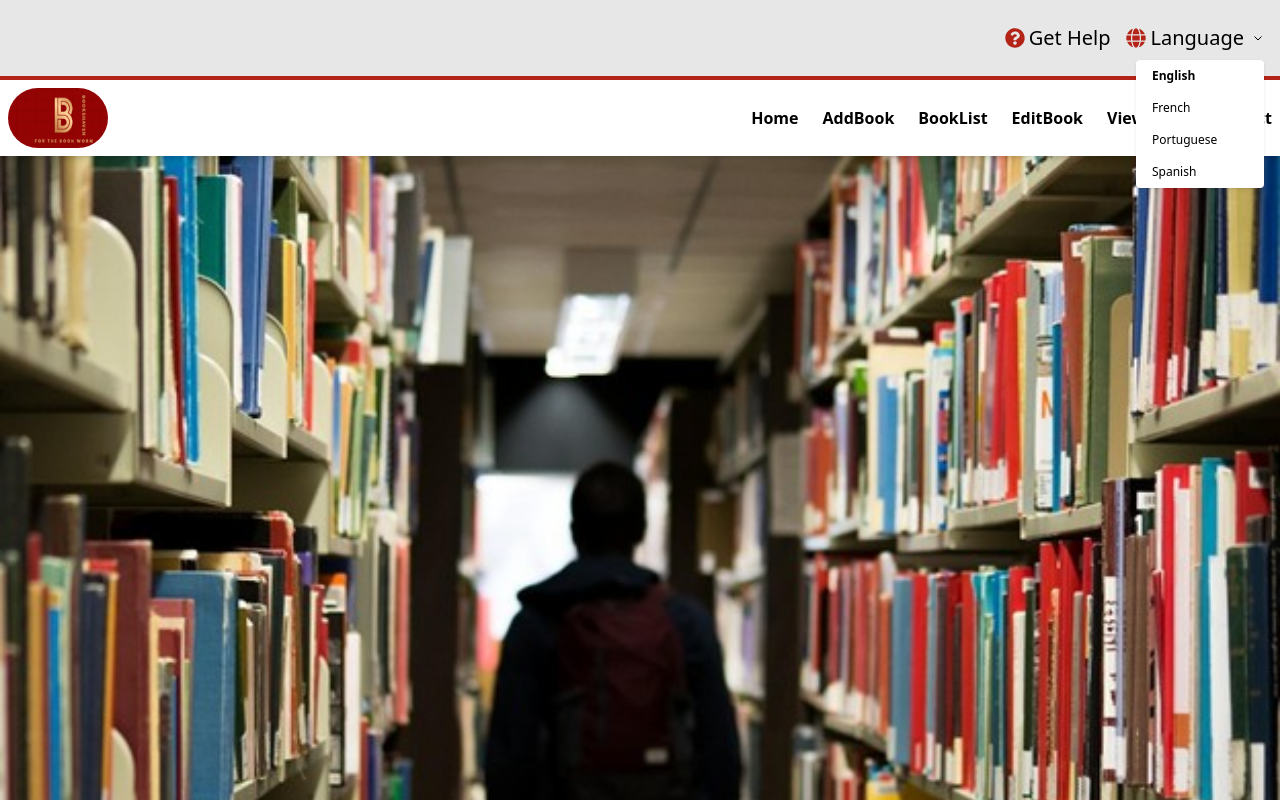
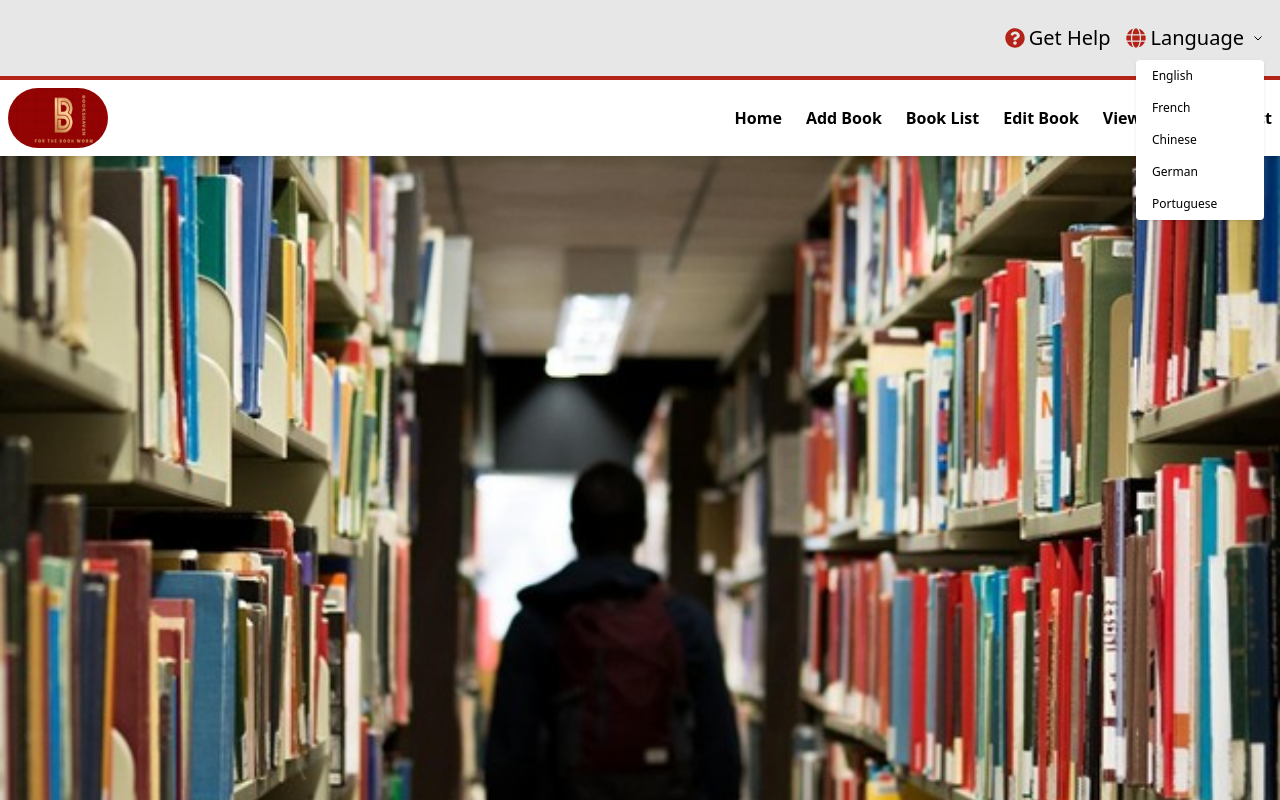
Before and after one commit to DEESAX2/Lib-App, a React (Vite) app: page / in a window 1280 px wide. Both pictures are taken after a click on the button "Language". Shown: the top 800 px of the page. Built offline with nearby package versions, Linux system fonts and the light colour scheme; no server answers.

Commit message:
nav update

```diff
--- a/package.json
+++ b/package.json
@@ -11,9 +11,11 @@
   },
   "dependencies": {
     "axios": "^1.9.0",
+    "i18next": "^25.2.1",
     "lucide-react": "^0.513.0",
     "react": "^19.1.0",
     "react-dom": "^19.1.0",
+    "react-i18next": "^15.5.2",
     "react-icons": "^5.5.0",
     "react-router": "^7.6.2"
   },
--- a/src/App.jsx
+++ b/src/App.jsx
@@ -9,6 +9,7 @@ import ViewBook from "./pages/ViewBook";
 import NotFound from "./pages/NotFound";
 import Navbar from "./components/Navbar";
 import Footer from "./components/Footer";
+import "./i18n";
 
 const libAppRouter = createBrowserRouter([
   { path: "/", element: <Home /> },
--- a/src/components/Navbar.jsx
+++ b/src/components/Navbar.jsx
@@ -1,68 +1,154 @@
+import { useTranslation } from "react-i18next";
 import logo from "../assets/images/logo.jpg";
 import { Link } from "react-router";
-import { FaMapMarkerAlt,FaQuestionCircle, FaGlobe} from "react-icons/fa";
+import { FaQuestionCircle, FaGlobe } from "react-icons/fa";
 import { useState } from "react";
 
 function Navbar() {
-  const [lang, setLang] = useState("English");
+  const { t, i18n } = useTranslation();
   const [showDropdown, setShowDropdown] = useState(false);
+
+  const changeLanguage = (lng) => {
+    i18n.changeLanguage(lng);
+    setShowDropdown(false);
+  };
 
   return (
     <nav className="bg-[#FFFF] text-shadow-black fixed top-0 left-0 right-0 shadow-md z-50">
       {/* Top Bar */}
-      <div className="bg-[#E7E7E7] text-black  text-xs py-6 px-4 flex justify-between items-center">
-         {/* Left side */}
-         <div></div>
-         {/* --- Right side-- */}
+      <div className="bg-[#E7E7E7] text-black text-xs py-6 px-4 flex justify-between items-center">
+        <div></div>
         <div className="flex items-center space-x-4">
-          <a href="https://houstonlibrary.org/get-help" target="_blank" rel="noopener noreferrer" className= " flex items-center hover:underline text-xl bold font-light focus:outline-none"><FaQuestionCircle className="mr-1 text-[#B32317] text-xl" />Get Help</a>
+          <a
+            href="https://houstonlibrary.org/get-help"
+            target="_blank"
+            rel="noopener noreferrer"
+            className="flex items-center hover:underline text-xl bold font-light focus:outline-none"
+          >
+            <FaQuestionCircle className="mr-1 text-[#B32317] text-xl" />
+            {t("getHelp")}
+          </a>
           {/* Language Dropdown */}
           <div className="relative">
             <button
               onClick={() => setShowDropdown(!showDropdown)}
-              className="flex items-center space-x-1 hover:underline text-xl  font-light focus:outline-none"><FaGlobe className="mr-1 text-[#B32317] text-xl" /><span>Language</span>
-              <svg className="w-3 h-3 ml-1" fill= "none" stroke="currentColor" strokeWidth="2"viewBox="0 0 24 24"><path d="M19 9l-7 7-7-7" /></svg>
+              className="flex items-center space-x-1 hover:underline text-xl font-light focus:outline-none"
+            >
+              <FaGlobe className="mr-1 text-[#B32317] text-xl" />
+              <span>{t("language")}</span>
+              <svg
+                className="w-3 h-3 ml-1"
+                fill="none"
+                stroke="currentColor"
+                strokeWidth="2"
+                viewBox="0 0 24 24"
+              >
+                <path d="M19 9l-7 7-7-7" />
+              </svg>
             </button>
             {showDropdown && (
               <ul className="absolute right-0 mt-2 w-32 bg-white text-black rounded shadow z-10">
-                {["English", "French", "Portuguese", "Spanish"].map((l) => (
-                  <li key={l} className={`px-4 py-2 hover:bg-gray-200 cursor-pointer ${ lang === l ? "font-bold" : ""}`} onClick={() => {setLang(l);setShowDropdown(false);}}>{l}
-                  </li>
-                ))}
+                <li
+                  className="px-4 py-2 hover:bg-gray-200 cursor-pointer"
+                  onClick={() => changeLanguage("en")}
+                >
+                  English
+                </li>
+                <li
+                  className="px-4 py-2 hover:bg-gray-200 cursor-pointer"
+                  onClick={() => changeLanguage("fr")}
+                >
+                  French
+                </li>
+                <li
+                  className="px-4 py-2 hover:bg-gray-200 cursor-pointer"
+                  onClick={() => changeLanguage("ch")}
+                >
+                  Chinese
+                </li>
+                <li
+                  className="px-4 py-2 hover:bg-gray-200 cursor-pointer"
+                  onClick={() => changeLanguage("de")}
+                >
+                  German
+                </li>
+                {/* Add more languages here */}
+                <li
+                  className="px-4 py-2 hover:bg-gray-200 cursor-pointer"
+                  onClick={() => changeLanguage("pt")}
+                >
+                  Portuguese
+                </li>
               </ul>
             )}
           </div>
         </div>
       </div>
       <div>
-        {/* -----red line--- */}
         <div className="w-full h-1 bg-[#B32317]"></div>
       </div>
       {/* Main Bar */}
       <div className="container mx-auto px-2 py-2 flex justify-between items-center">
-        {/* ----LOGO---- */}
-        <Link to="#" className="flex items-center space-x-2"><img src={logo}alt="Library Logo"
-            className="h-15 w-25 rounded-full"/>
+        <Link to="#" className="flex items-center space-x-2">
+          <img
+            src={logo}
+            alt="Library Logo"
+            className="h-15 w-25 rounded-full"
+          />
         </Link>
-        {/* ----NAVIGATION LINKS---- */}
         <ul className="flex space-x-6">
           <li>
-            <Link to="/"className="text-black-600 font-bold hover:text-[#B32317] transition">Home</Link>
-          </li>
-          <li><Link to="/add-book"className="text-black-600 font-bold hover:text-[#B32317] transition">AddBook </Link>
+            <Link
+              to="/"
+              className="text-black-600 font-bold hover:text-[#B32317] transition"
+            >
+              {t("home")}
+            </Link>
           </li>
           <li>
-            <Link to="/booklist" className="text-black-600 font-bold hover:text-[#B32317] transition">BookList</Link>
+            <Link
+              to="/add-book"
+              className="text-black-600 font-bold hover:text-[#B32317] transition"
+            >
+              {t("addBook")}
+            </Link>
           </li>
-          <li><Link to="/edit-book"className="text-black-600 font-bold hover:text-[#B32317] transition"> EditBook </Link>
+          <li>
+            <Link
+              to="/booklist"
+              className="text-black-600 font-bold hover:text-[#B32317] transition"
+            >
+              {t("bookList")}
+            </Link>
           </li>
-          <li><Link to="/view-book/:slug"className="text-black-600 font-bold hover:text-[#B32317] transition"> ViewBook</Link>
+          <li>
+            <Link
+              to="/edit-book"
+              className="text-black-600 font-bold hover:text-[#B32317] transition"
+            >
+              {t("editBook")}
+            </Link>
           </li>
-          <li><a href="#footer" className="text-black-600 font-bold hover:text-[#B32317] transition">Contact </a>
+          <li>
+            <Link
+              to="/view-book/:slug"
+              className="text-black-600 font-bold hover:text-[#B32317] transition"
+            >
+              {t("viewBook")}
+            </Link>
+          </li>
+          <li>
+            <a
+              href="#footer"
+              className="text-black-600 font-bold hover:text-[#B32317] transition"
+            >
+              {t("contact")}
+            </a>
           </li>
         </ul>
       </div>
     </nav>
   );
 }
+
 export default Navbar;
--- /dev/null
+++ b/src/i18n.js
@@ -0,0 +1,22 @@
+import i18n from "i18next";
+import { initReactI18next } from "react-i18next";
+import en from "./locales/en.json";
+import fr from "./locales/fr.json";
+import ch from "./locales/ch.json";
+import de from "./locales/de.json";
+import pt from "./locales/pt.json";
+
+i18n.use(initReactI18next).init({
+  resources: {
+    en: { translation: en },
+    fr: { translation: fr },
+    ch: { translation: ch },
+    de: { translation: de },
+    pt: { translation: pt },
+  },
+  lng: "en", // default language
+  fallbackLng: "en",
+  interpolation: { escapeValue: false },
+});
+
+export default i18n;
--- /dev/null
+++ b/src/locales/ch.json
@@ -0,0 +1,10 @@
+{
+  "home": "首页",
+  "addBook": "添加书籍",
+  "bookList": "书籍列表",
+  "editBook": "编辑书籍",
+  "viewBook": "查看书籍",
+  "contact": "联系",
+  "getHelp": "获取帮助",
+  "language": "语言"
+}
--- /dev/null
+++ b/src/locales/de.json
@@ -0,0 +1,10 @@
+{
+  "home": "Startseite",
+  "addBook": "Buch hinzufügen",
+  "bookList": "Bücherliste",
+  "editBook": "Buch bearbeiten",
+  "viewBook": "Buch ansehen",
+  "contact": "Kontakt",
+  "getHelp": "Hilfe erhalten",
+  "language": "Sprache"
+}
--- /dev/null
+++ b/src/locales/en.json
@@ -0,0 +1,10 @@
+{
+  "home": "Home",
+  "addBook": "Add Book",
+  "bookList": "Book List",
+  "editBook": "Edit Book",
+  "viewBook": "View Book",
+  "contact": "Contact",
+  "getHelp": "Get Help",
+  "language": "Language"
+}
--- /dev/null
+++ b/src/locales/fr.json
@@ -0,0 +1,10 @@
+{
+  "home": "Accueil",
+  "addBook": "Ajouter un livre",
+  "bookList": "Liste des livres",
+  "editBook": "Modifier le livre",
+  "viewBook": "Voir le livre",
+  "contact": "Contact",
+  "getHelp": "Obtenir de l'aide",
+  "language": "Langue"
+}
--- /dev/null
+++ b/src/locales/pt.json
@@ -0,0 +1,10 @@
+{
+  "home": "Início",
+  "addBook": "Adicionar Livro",
+  "bookList": "Lista de Livros",
+  "editBook": "Editar Livro",
+  "viewBook": "Ver Livro",
+  "contact": "Contato",
+  "getHelp": "Obter Ajuda",
+  "language": "Idioma"
+}
```
